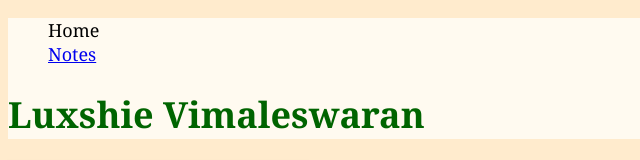
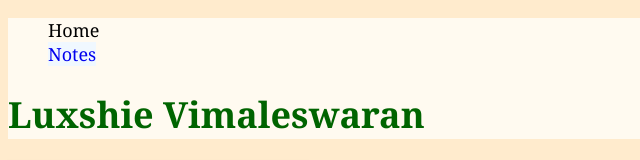
Before and after one commit to luxshie/html-assignment, a plain HTML site: page index.html in a window 1280 px wide. Shown: the top 160 px of the page, 0-640 px from the left. Drawn offline with Linux system fonts and the light colour scheme.

Commit message:
commit final changes

```diff
--- a/css/main.css
+++ b/css/main.css
@@ -27,3 +27,12 @@ header, footer {
 .no-bullets {
     list-style-type: none ; /* Remove bullets */
 }
+a:link {
+    text-decoration: none;
+}
+a:link {
+    background-color:aliceblue;
+}
+a:hover {
+    background-color:darkseagreen;
+  }
```
